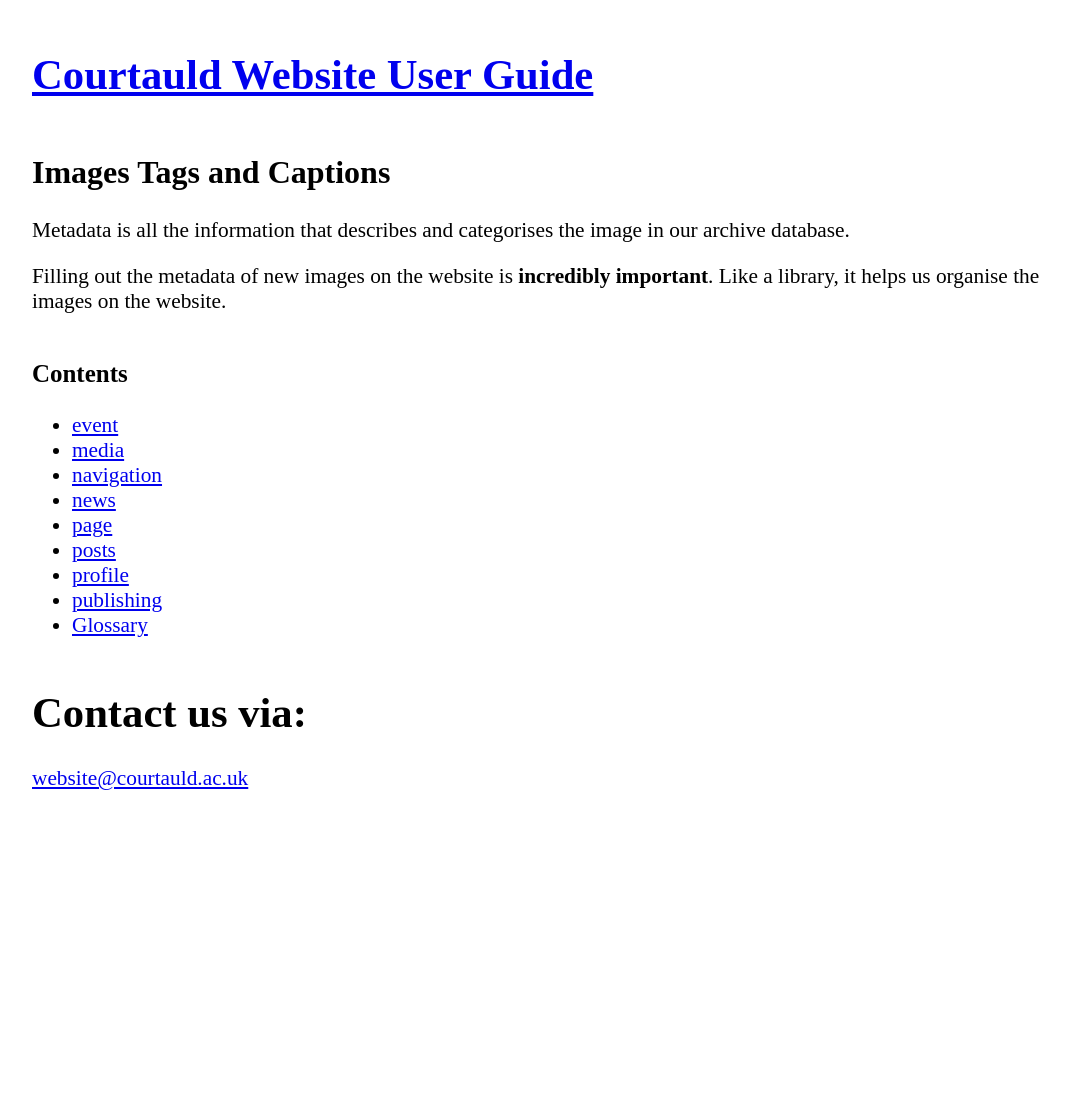
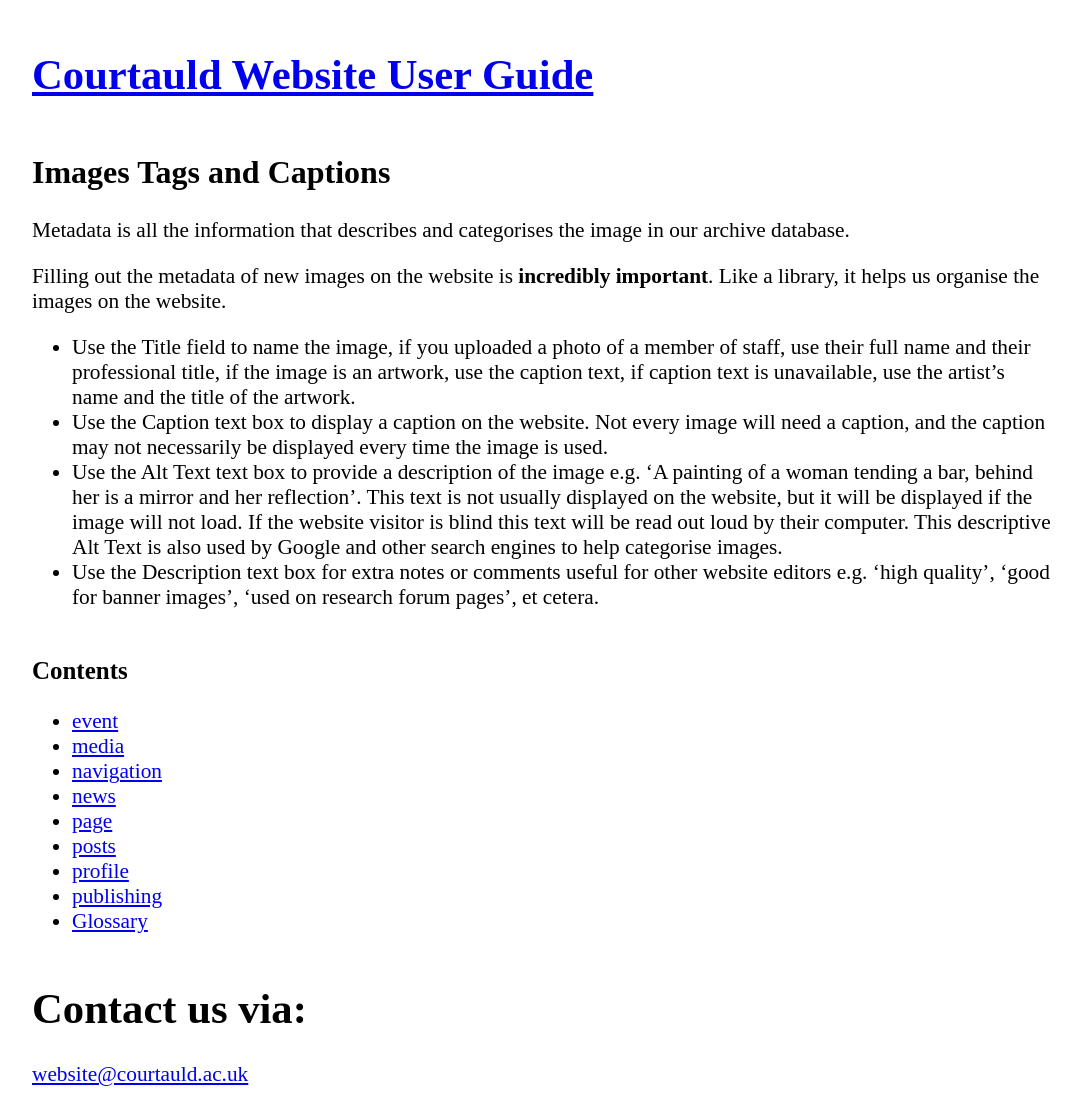
Before and after one commit to Courtauld/guide, a Jekyll site: the page built from _media/image-metadata.md, in a window 1280 px wide. Shown: the whole page, without its empty margins (96-1177 px from the left). Built offline with Jekyll 4.4.1, drawn with Linux system fonts in a browser that asks for light colours; before the commit the page ends 900 px from its top, so only the background shows below that.

Commit message:
Update copy for image-metadata page

```diff
--- a/_media/image-metadata.md
+++ b/_media/image-metadata.md
@@ -4,3 +4,8 @@
 Metadata is all the information that describes and categorises the image in our archive database.
 
 Filling out the metadata of new images on the website is **incredibly important**. Like a library, it helps us organise the images on the website.
+
+* Use the Title field to name the image, if you uploaded a photo of a member of staff, use their full name and their professional title, if the image is an artwork, use the caption text, if caption text is unavailable, use the artist's name and the title of the artwork.
+* Use the Caption text box to display a caption on the website. Not every image will need a caption, and the caption may not necessarily be displayed every time the image is used.
+* Use the Alt Text text box to provide a description of the image e.g. 'A painting of a woman tending a bar, behind her is a mirror and her reflection'. This text is not usually displayed on the website, but it will be displayed if the image will not load. If the website visitor is blind this text will be read out loud by their computer. This descriptive Alt Text is also used by Google and other search engines to help categorise images.
+* Use the Description text box for extra notes or comments useful for other website editors e.g. 'high quality', 'good for banner images', 'used on research forum pages', et cetera.
```
